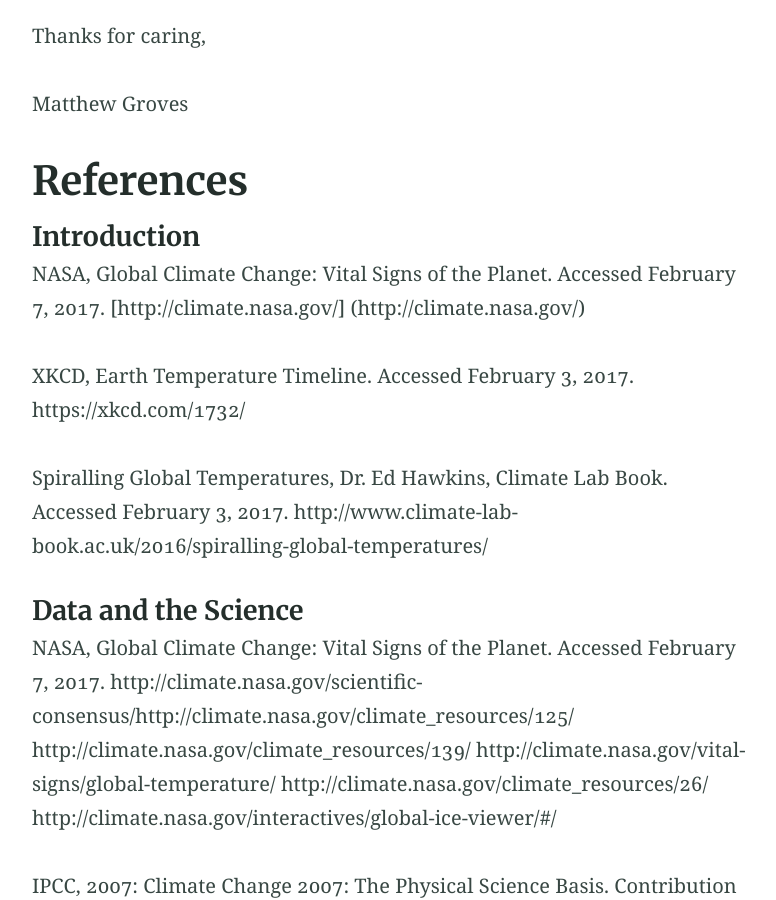
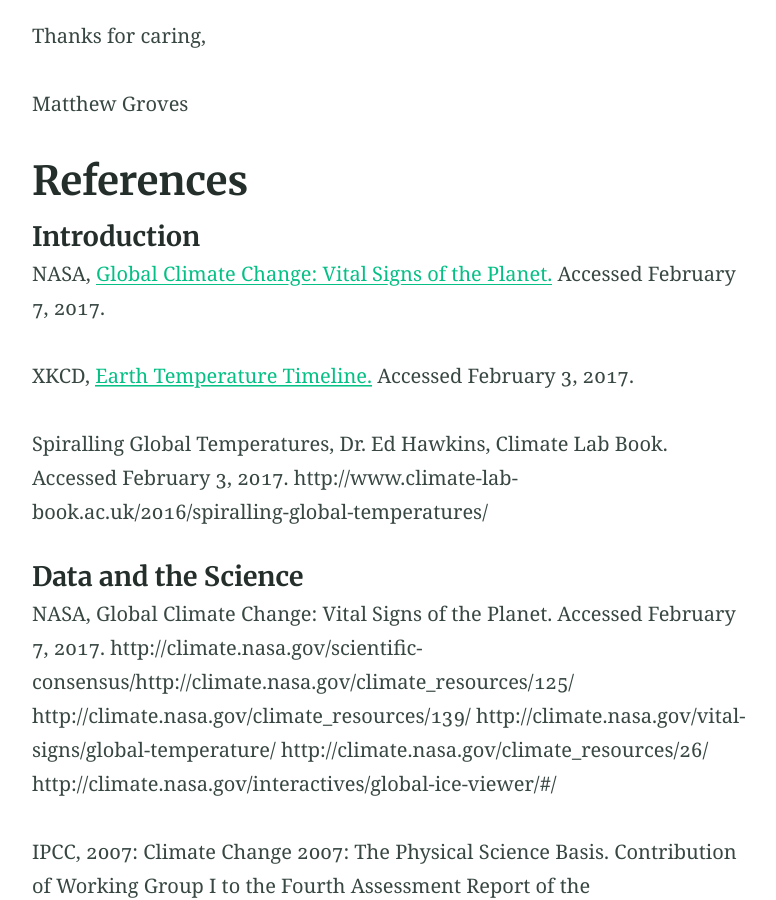
Before and after one commit to matthewdgroves/matthewdgroves.github.io, a Jekyll site: the page built from guide.md, in a window 1280 px wide and 900 px high, scrolled down 22563 px. Shown: the whole window, without its empty margins (251-1027 px from the left). Built offline with Jekyll 4.4.1, drawn with Linux system fonts in a browser that asks for light colours; some of the changed lines change nothing that is shown.

Commit message:
Update guide.md

```diff
--- a/guide.md
+++ b/guide.md
@@ -207,11 +207,9 @@
 # References
 
 #### Introduction
-NASA, Global Climate Change: Vital Signs of the Planet. Accessed February 7, 2017.
-    [http://climate.nasa.gov/] (http://climate.nasa.gov/)
+NASA, [Global Climate Change: Vital Signs of the Planet.](http://climate.nasa.gov/) Accessed February 7, 2017.
 
-XKCD, Earth Temperature Timeline. Accessed February 3, 2017.
-    https://xkcd.com/1732/
+XKCD, [Earth Temperature Timeline.](https://xkcd.com/1732/) Accessed February 3, 2017.
 
 Spiralling Global Temperatures, Dr. Ed Hawkins, Climate Lab Book. Accessed February 3, 2017.
     http://www.climate-lab-book.ac.uk/2016/spiralling-global-temperatures/
```
